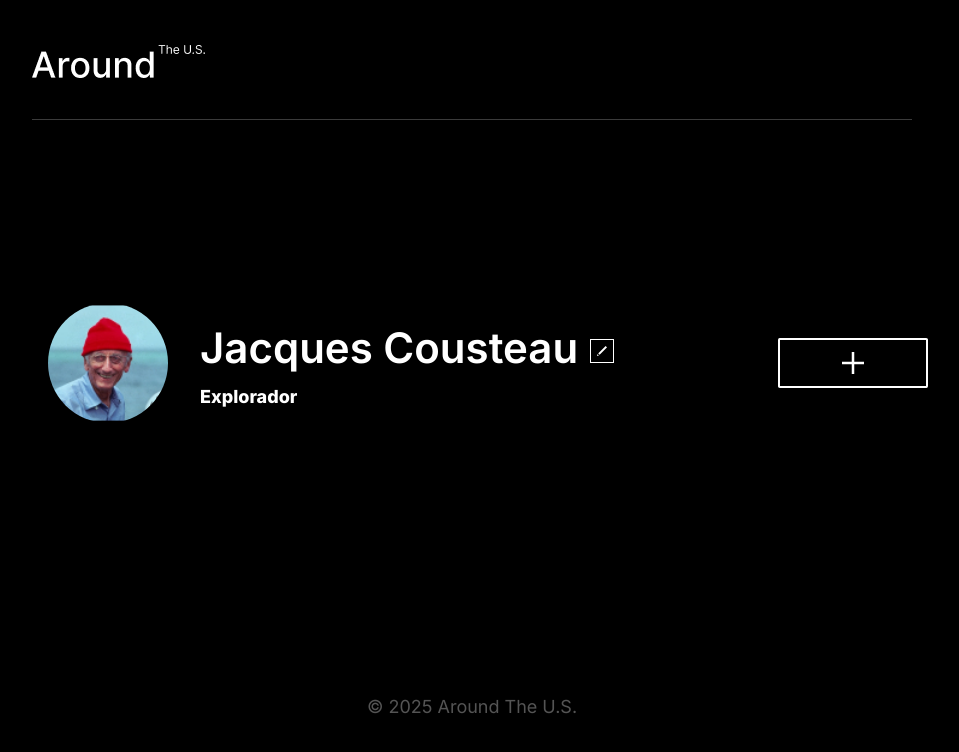
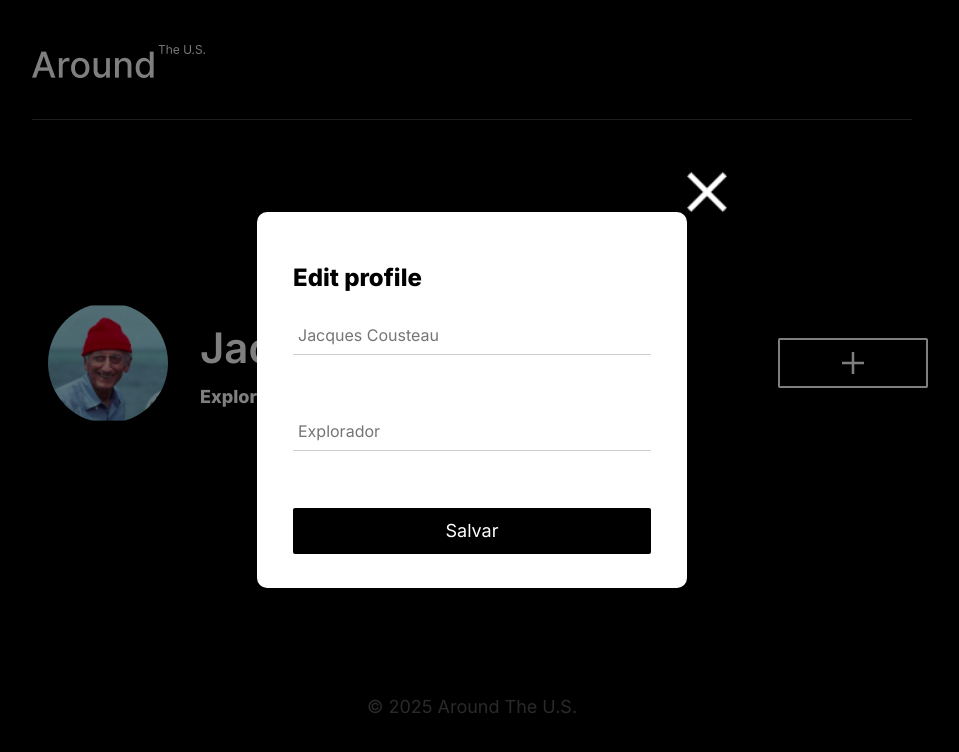
Before and after one commit to bibig-b/web_project_around_react, a React (Vite) app in the folder vite-project/: page / in a window 1280 px wide. Both pictures are taken after a click on the button 770 px from the left and 351 px from the top of the page. Shown: the top 752 px of the page, without its empty margins (168-1127 px from the left). Built offline with nearby package versions, Linux system fonts and the light colour scheme.

Commit message:
Correção para a aparição dos Popups

```diff
--- a/vite-project/src/blocks/popup.css
+++ b/vite-project/src/blocks/popup.css
@@ -10,7 +10,7 @@
   left: 0;
   right: 0;
   bottom: 0;
-  display: none;
+  display: flex;
   ;
 }
 
--- a/vite-project/src/components/Main/components/Popup/Popup.jsx
+++ b/vite-project/src/components/Main/components/Popup/Popup.jsx
@@ -1,6 +1,6 @@
 export default function Popup(props) {
     //children é o conteúdo de popup
-    const {title, children} = props;
+    const {title, children, onClose} = props;
     return (
       <div className="pop-up">
       <div className="pop-up__container">
@@ -8,6 +8,7 @@ export default function Popup(props) {
           aria-label="Fechar"
           className="pop-up__close"
           type="button"
+          onClick={onClose}
         />
         <h2 className="pop-up__title">{title}</h2>
         {children}
```
